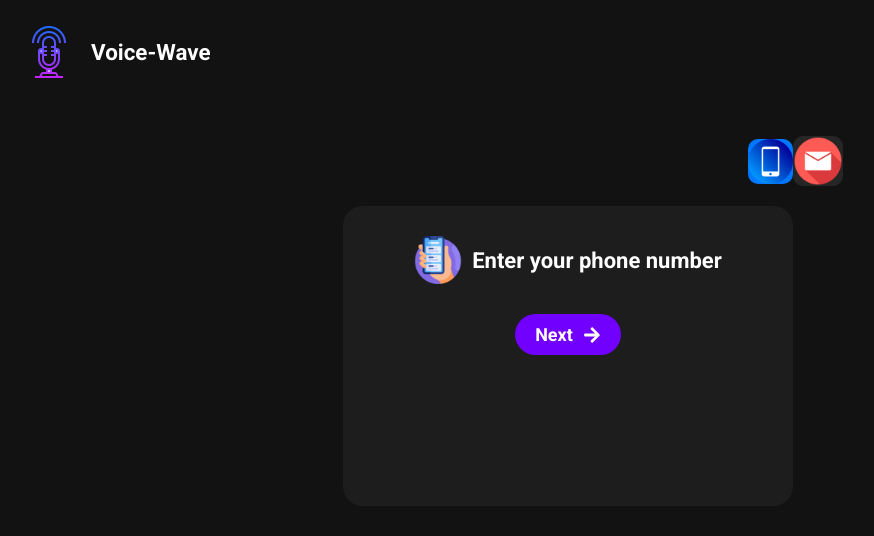
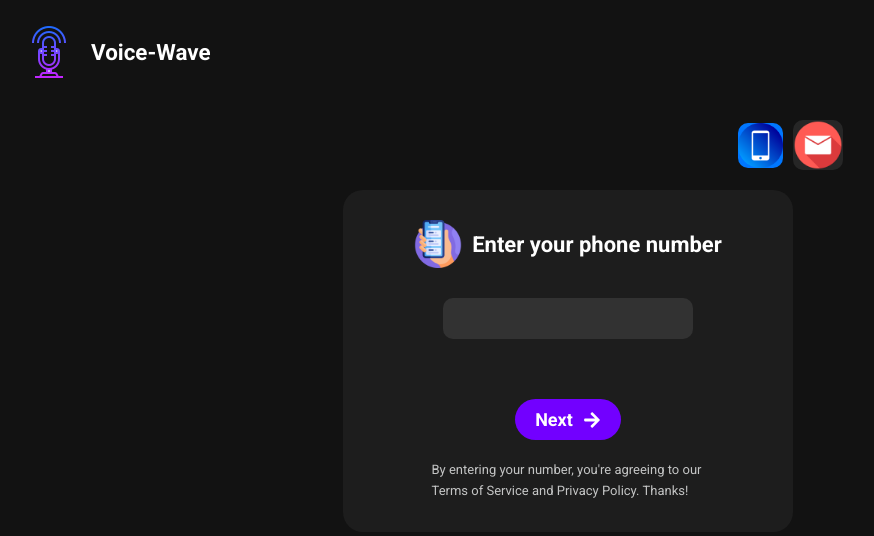
Before and after one commit to 0x1Shub/VoiceWave-Connect, a React (Vite) app in the folder client/: page /authenticate in a window 1280 px wide. Shown: the top 536 px of the page, without its empty margins (47-921 px from the left). Built offline with nearby package versions, Linux system fonts and the light colour scheme.

Commit message:
Created: Email Component

```diff
--- /dev/null
+++ b/client/src/components/TextInput.jsx
@@ -0,0 +1,12 @@
+import React from 'react';
+import '../styles/components/TextInput.scss';
+
+function TextInput({props}) {
+  return (
+    <div>
+      <input className='input' type="text" {...props} />
+    </div>
+  )
+}
+
+export default TextInput
--- a/client/src/pages/Registration/Email.jsx
+++ b/client/src/pages/Registration/Email.jsx
@@ -1,10 +1,28 @@
-import React from 'react'
+import React, { useState } from 'react';
+import Card from '../../components/Card';
+import Button from '../../components/Button';
+
+import EmailIcon from '../../assets/Mail.png'
+import TextInput from '../../components/TextInput.jsx'
 
 function Email() {
+
+  const [email, setEmail] = useState('');
+
   return (
-    <div>
-      This is Email Component
-    </div>
+    <Card title={"Enter your email id"} icon={EmailIcon}>
+
+        <TextInput value={email} onChange={(e) => setEmail(e.target.value)} />
+
+        <div>
+          <Button title={"Next"} />
+
+          <p className='text'>
+            By entering your number, you're agreeing to our Terms of
+            Service and Privacy Policy. Thanks!
+        </p>
+        </div>
+    </Card>
   )
 }
 
--- a/client/src/pages/Registration/Phone.jsx
+++ b/client/src/pages/Registration/Phone.jsx
@@ -1,16 +1,30 @@
-import React from 'react'
+import React, { useState } from 'react'
 import Card from '../../components/Card.jsx'
 import Button from '../../components/Button.jsx'
 
+import '../../styles/pages/Registration/Phone.scss';
+
 import PhoneIcon from '../../assets/Phone.png'
+import TextInput from '../../components/TextInput.jsx'
 
 function Phone() {
+
+  const [phoneNumber, setPhoneNumber] = useState('');
+
   return (
     <Card title={"Enter your phone number"} icon={PhoneIcon}>
 
+        <TextInput value={phoneNumber} onChange={(e) => setPhoneNumber(e.target.value)} />
         <div>
           <Button title={"Next"} />
+
+          <p className='text'>
+            By entering your number, you're agreeing to our Terms of
+            Service and Privacy Policy. Thanks!
+          </p>
         </div>
+
+
     </Card>
   )
 }
--- a/client/src/styles/components/Card.scss
+++ b/client/src/styles/components/Card.scss
@@ -5,7 +5,11 @@
     background: #1D1D1D;
     padding: 30px;
     border-radius: 20px;
-    text-align: center;
+    // text-align: center;
+    display: flex;
+    flex-direction: column;
+    justify-content: center;
+    align-items: center;
 
     .wrapper {
         display: flex;
--- /dev/null
+++ b/client/src/styles/components/TextInput.scss
@@ -0,0 +1,11 @@
+.input{
+    background: #323232;
+    border: none;
+    padding: 10px 20px;
+    width: 250px;
+    color: #fff;
+    font-size: 18px;
+    border-radius: 10px;
+    outline: none;
+    margin-bottom: 40px;
+}
--- /dev/null
+++ b/client/src/styles/pages/Registration/Phone.scss
@@ -0,0 +1,6 @@
+.text{
+    color: #c4c5c5;
+    font-size: 13px;
+    width: 70%;
+    margin: 0 auto;
+}
--- a/client/src/styles/pages/Registration/PhoneEmailRegister.scss
+++ b/client/src/styles/pages/Registration/PhoneEmailRegister.scss
@@ -3,7 +3,7 @@
     display: flex;
     align-items: center;
     justify-content: center;
-    margin-top: 2rem;
+    margin-top: 1rem;
 
     .btnWrap{
         margin-bottom: 20px;
@@ -30,7 +30,10 @@
             background: #0077ff;
             height: 45px;
             width: 45px;
+            margin-left: 10px;
+            margin-right: 10px;
         }
 
     }
+
 }
```
